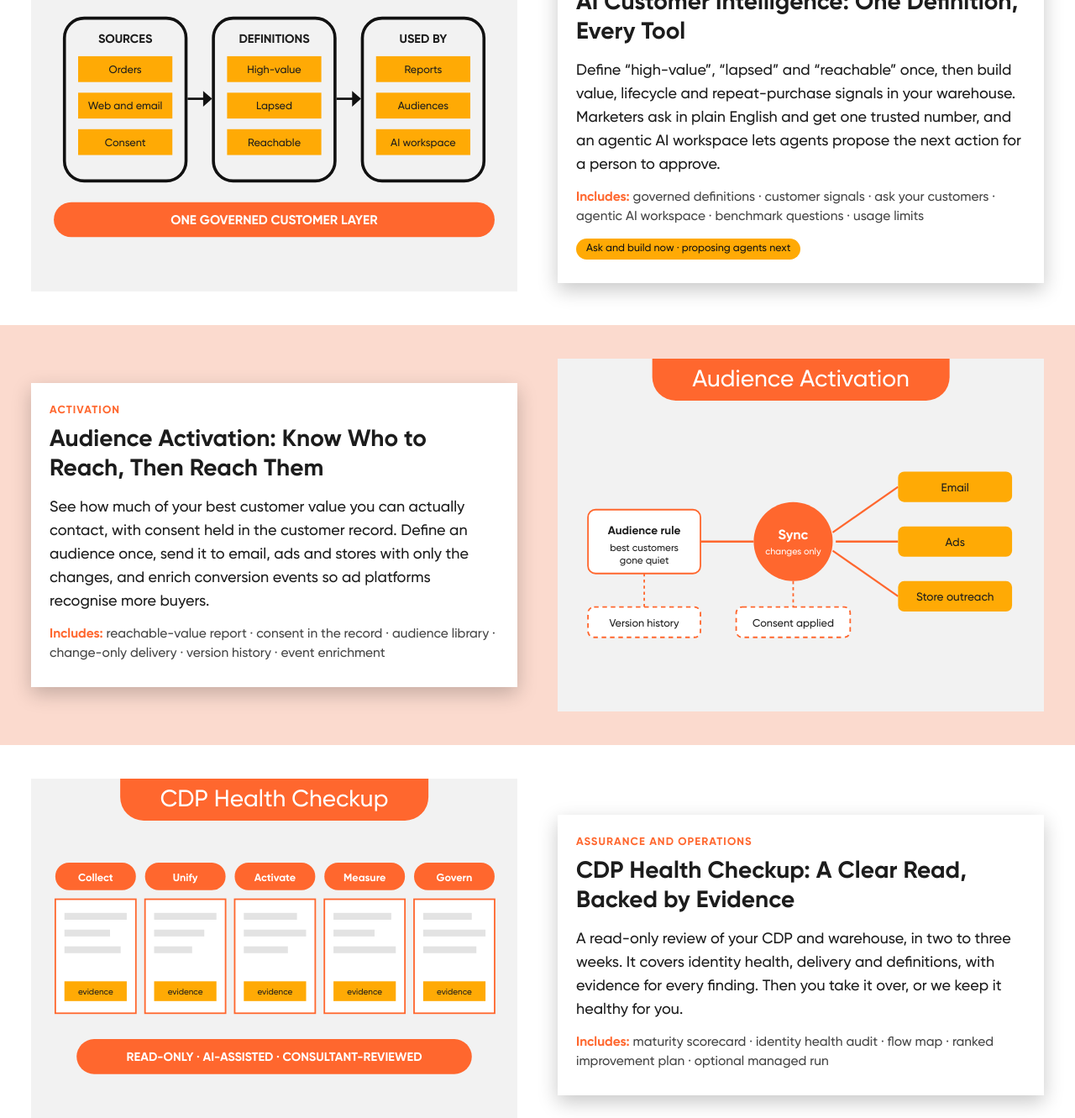
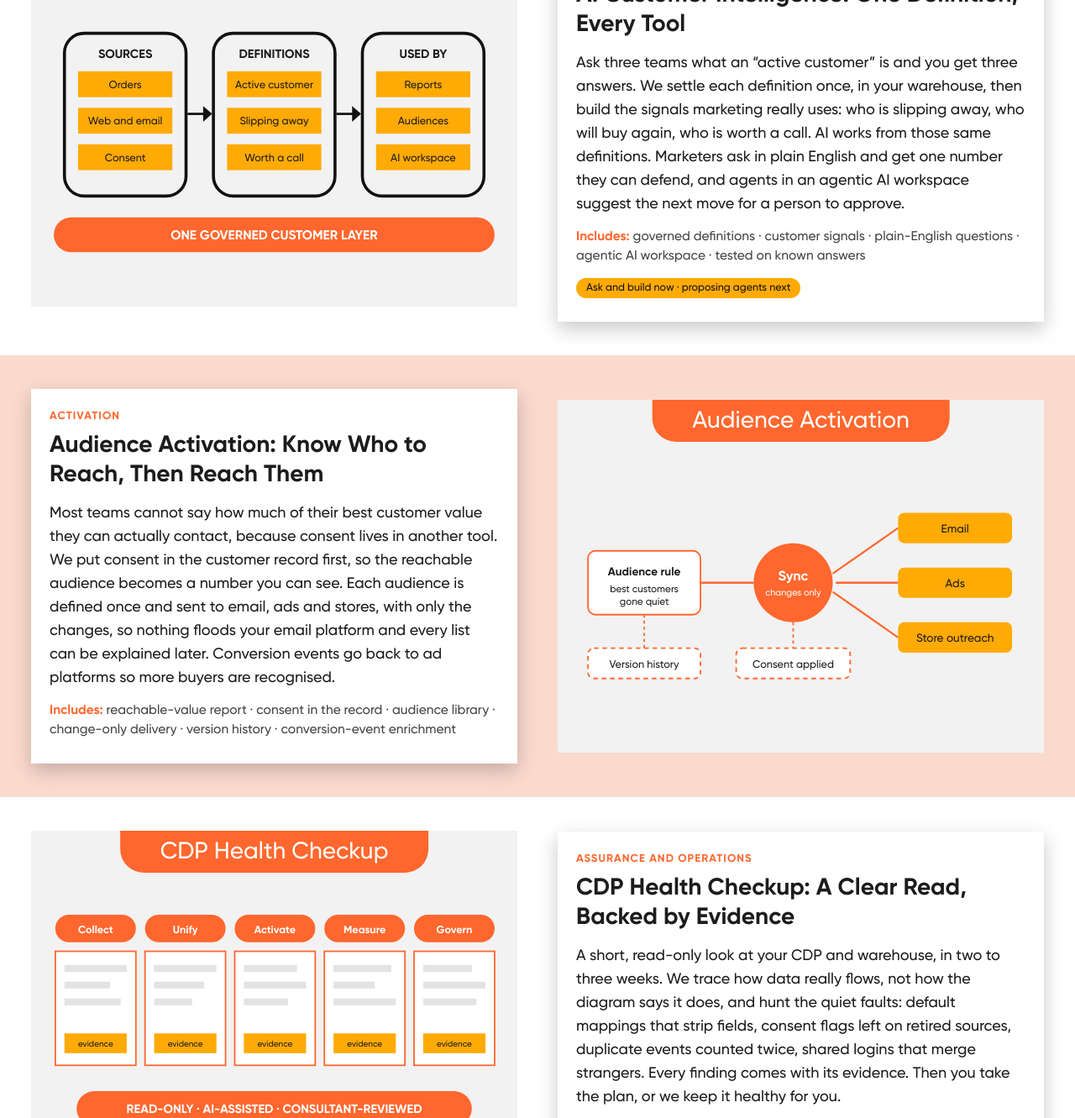
Before and after one commit to Lakshaypahuja21/cdp-page, a plain HTML site: page capabilities-overview-tile.html in a window 1280 px wide. Shown: the part 1171-2502 px from the top of the page at 84% size. Drawn offline with Linux system fonts and the light colour scheme.

Commit message:
Rewrite the page copy to be specific
Replaced abstract wording with concrete causes and consequences (three IDs for
one shopper, three answers to "active customer", consent living in another
tool, quiet faults a health checkup finds). Hero sentence, four tiles,
approach and the diagram chips updated. No brand names.

Co-Authored-By: Claude Sonnet 5.5 <noreply@anthropic.com>

```diff
--- a/capabilities-overview-tile.html
+++ b/capabilities-overview-tile.html
@@ -221,7 +221,7 @@ section.blk>p.intro:empty{margin:6px 0 0}
     <div>
       <p class="kicker">AI &amp; Customer Intelligence</p>
       <h1 id="h1">Customer Data Platform (CDP) Transformation</h1>
-      <p class="lede">Get your CDP and warehouse to agree on who the customer is, then add AI customer intelligence you can trust.</p>
+      <p class="lede">Most CDPs go live on time and still leave marketing arguing about who the customer is. We make your CDP and warehouse agree, then add AI customer intelligence on top.</p>
       <a class="btn white big" href="https://xponent.ai/contact-us/">Write to us for a quick CDP health checkup</a>
     </div>
     <svg class="art" viewBox="0 0 640 440" role="img" aria-label="Store, web, email, phone and app records converging on one customer record">
@@ -249,8 +249,8 @@ section.blk>p.intro:empty{margin:6px 0 0}
 
 <section class="band peach" aria-labelledby="s1"><div class="row">
   <div class="sc"><p class="eyebrow">Customer foundation</p><h2 id="s1">Customer Foundation: One Customer Across Every Channel</h2>
-    <p>Join store, web, email and loyalty records into one customer, with written matching rules that never merge two different people. Every tool then reads the same single customer record.</p>
-    <p class="inc"><strong>Includes:</strong> identity resolution · matching rules · shared-identifier list · single customer record</p></div>
+    <p>One shopper is a loyalty number at the till, an email address online and a device ID in the app, and most CDPs quietly keep three people. We agree the matching rules with you and write them down, including what must never merge: shared till logins, staff-assisted checkouts and test accounts. Every tool then reads one customer record.</p>
+    <p class="inc"><strong>Includes:</strong> identity resolution · matching rules and a never-merge list · one customer record</p></div>
   <div class="gfx"><div class="pill">Customer Foundation</div>
     <svg viewBox="0 0 600 340" role="img" aria-label="Five source records converge into one customer record that carries consent, value and history">
       <defs><marker id="a1" markerWidth="8" markerHeight="8" refX="6" refY="4" orient="auto"><path d="M0 0 L8 4 L0 8 z" fill="#FF672E"/></marker></defs>
@@ -280,8 +280,8 @@ section.blk>p.intro:empty{margin:6px 0 0}
 
 <section class="band" aria-labelledby="s2"><div class="row flip">
   <div class="sc"><p class="eyebrow">Customer intelligence and AI</p><h2 id="s2">AI Customer Intelligence: One Definition, Every Tool</h2>
-    <p>Define &ldquo;high-value&rdquo;, &ldquo;lapsed&rdquo; and &ldquo;reachable&rdquo; once, then build value, lifecycle and repeat-purchase signals in your warehouse. Marketers ask in plain English and get one trusted number, and an agentic AI workspace lets agents propose the next action for a person to approve.</p>
-    <p class="inc"><strong>Includes:</strong> governed definitions · customer signals · ask your customers · agentic AI workspace · benchmark questions · usage limits</p><span class="tag">Ask and build now &middot; proposing agents next</span></div>
+    <p>Ask three teams what an &ldquo;active customer&rdquo; is and you get three answers. We settle each definition once, in your warehouse, then build the signals marketing really uses: who is slipping away, who will buy again, who is worth a call. AI works from those same definitions. Marketers ask in plain English and get one number they can defend, and agents in an agentic AI workspace suggest the next move for a person to approve.</p>
+    <p class="inc"><strong>Includes:</strong> governed definitions · customer signals · plain-English questions · agentic AI workspace · tested on known answers</p><span class="tag">Ask and build now &middot; proposing agents next</span></div>
   <div class="gfx"><div class="pill">AI Customer Intelligence</div>
     <svg viewBox="0 0 600 340" role="img" aria-label="Sources feed one set of governed definitions, which reports, audiences and the AI assistant all use">
       <g fill="none" stroke="#111" stroke-width="4">
@@ -293,9 +293,9 @@ section.blk>p.intro:empty{margin:6px 0 0}
         <rect x="42" y="64" width="124" height="34" fill="#FFAA05"/><text x="104" y="86">Orders</text>
         <rect x="42" y="112" width="124" height="34" fill="#FFAA05"/><text x="104" y="134">Web and email</text>
         <rect x="42" y="160" width="124" height="34" fill="#FFAA05"/><text x="104" y="182">Consent</text>
-        <rect x="238" y="64" width="124" height="34" fill="#FFAA05"/><text x="300" y="86">High-value</text>
-        <rect x="238" y="112" width="124" height="34" fill="#FFAA05"/><text x="300" y="134">Lapsed</text>
-        <rect x="238" y="160" width="124" height="34" fill="#FFAA05"/><text x="300" y="182">Reachable</text>
+        <rect x="238" y="64" width="124" height="34" fill="#FFAA05"/><text x="300" y="86">Active customer</text>
+        <rect x="238" y="112" width="124" height="34" fill="#FFAA05"/><text x="300" y="134">Slipping away</text>
+        <rect x="238" y="160" width="124" height="34" fill="#FFAA05"/><text x="300" y="182">Worth a call</text>
         <rect x="434" y="64" width="124" height="34" fill="#FFAA05"/><text x="496" y="86">Reports</text>
         <rect x="434" y="112" width="124" height="34" fill="#FFAA05"/><text x="496" y="134">Audiences</text>
         <rect x="434" y="160" width="124" height="34" fill="#FFAA05"/><text x="496" y="182">AI workspace</text>
@@ -308,8 +308,8 @@ section.blk>p.intro:empty{margin:6px 0 0}
 
 <section class="band peach" aria-labelledby="s3"><div class="row">
   <div class="sc"><p class="eyebrow">Activation</p><h2 id="s3">Audience Activation: Know Who to Reach, Then Reach Them</h2>
-    <p>See how much of your best customer value you can actually contact, with consent held in the customer record. Define an audience once, send it to email, ads and stores with only the changes, and enrich conversion events so ad platforms recognise more buyers.</p>
-    <p class="inc"><strong>Includes:</strong> reachable-value report · consent in the record · audience library · change-only delivery · version history · event enrichment</p></div>
+    <p>Most teams cannot say how much of their best customer value they can actually contact, because consent lives in another tool. We put consent in the customer record first, so the reachable audience becomes a number you can see. Each audience is defined once and sent to email, ads and stores, with only the changes, so nothing floods your email platform and every list can be explained later. Conversion events go back to ad platforms so more buyers are recognised.</p>
+    <p class="inc"><strong>Includes:</strong> reachable-value report · consent in the record · audience library · change-only delivery · version history · conversion-event enrichment</p></div>
   <div class="gfx"><div class="pill">Audience Activation</div>
     <svg viewBox="0 0 600 340" role="img" aria-label="One audience rule is synced, changes only, to email, ads and store outreach, with version history kept">
       <g stroke="#FF672E" stroke-width="2.5" fill="none"><path d="M168 150 H238"/><path d="M342 138 L428 78"/><path d="M346 150 H428"/><path d="M342 162 L428 222"/></g>
@@ -329,8 +329,8 @@ section.blk>p.intro:empty{margin:6px 0 0}
 
 <section class="band" aria-labelledby="s4"><div class="row flip">
   <div class="sc"><p class="eyebrow">Assurance and operations</p><h2 id="s4">CDP Health Checkup: A Clear Read, Backed by Evidence</h2>
-    <p>A read-only review of your CDP and warehouse, in two to three weeks. It covers identity health, delivery and definitions, with evidence for every finding. Then you take it over, or we keep it healthy for you.</p>
-    <p class="inc"><strong>Includes:</strong> maturity scorecard · identity health audit · flow map · ranked improvement plan · optional managed run</p></div>
+    <p>A short, read-only look at your CDP and warehouse, in two to three weeks. We trace how data really flows, not how the diagram says it does, and hunt the quiet faults: default mappings that strip fields, consent flags left on retired sources, duplicate events counted twice, shared logins that merge strangers. Every finding comes with its evidence. Then you take the plan, or we keep it healthy for you.</p>
+    <p class="inc"><strong>Includes:</strong> maturity scorecard · identity health audit · data-flow map · ranked improvement plan · optional managed run</p></div>
   <div class="gfx"><div class="pill">CDP Health Checkup</div>
     <svg viewBox="0 0 600 340" role="img" aria-label="Five areas reviewed: collect, unify, activate, measure and govern">
       <g text-anchor="middle" font-size="14">
@@ -353,12 +353,12 @@ section.blk>p.intro:empty{margin:6px 0 0}
     <!-- 3. Approach: what is special -->
     <section class="approach" id="approach" aria-labelledby="apph">
       <h2 id="apph">Trust before AI</h2>
-      <p class="big">We fix identity, definitions and delivery first, so AI customer intelligence gives answers your team can act on. The agentic AI workspace reads the same governed definitions as your CDP. It is all documented and handed over, so you own it.</p>
+      <p class="big">AI is only as good as the customer data underneath it, so we fix the foundation first: who the customer is, what the words mean, and how data reaches your tools. The agentic AI workspace then reads the same governed definitions as your CDP. Everything is documented and handed over, so you own it and can explain every number.</p>
       <div class="steps">
         <div class="step"><span class="n">01</span><h3>Diagnose</h3><p>A read-only health checkup, in two to three weeks.</p></div>
         <div class="step"><span class="n">02</span><h3>Foundation</h3><p>Identity and shared definitions, agreed and written down.</p></div>
         <div class="step"><span class="n">03</span><h3>Activate</h3><p>One audience live in weeks, so you see the whole path work.</p></div>
-        <div class="step"><span class="n">04</span><h3>AI workspace</h3><p>Ask, build and propose, with limits and approvals agreed up front.</p></div>
+        <div class="step"><span class="n">04</span><h3>AI workspace</h3><p>Marketers ask, build and review suggestions, with limits and approvals agreed up front.</p></div>
       </div>
       <p class="note">Vendor-neutral: we work with the CDP and warehouse you run.</p>
     </section>
```
Also changed, not shown: index.html (+14 -14 lines).
